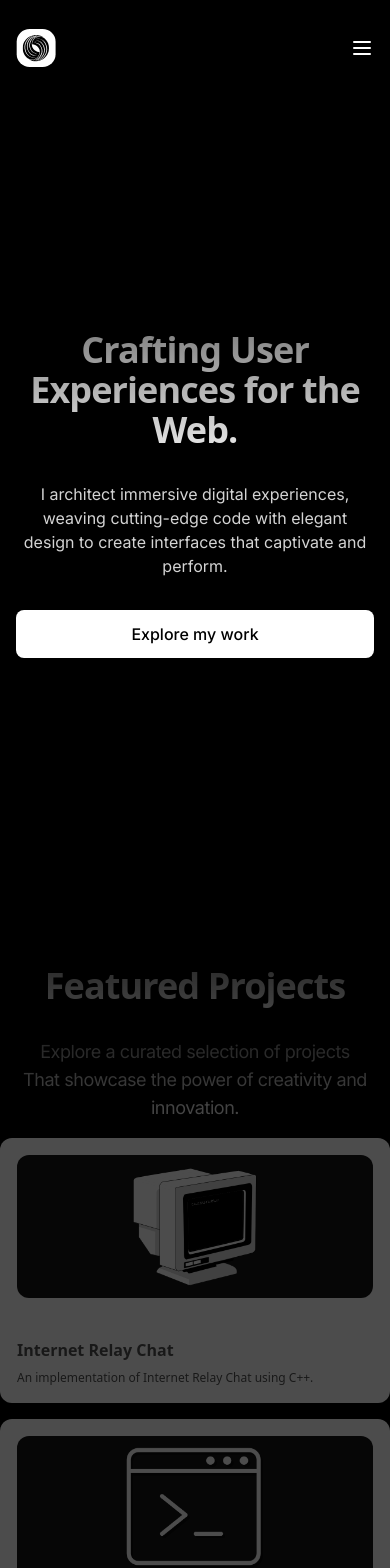
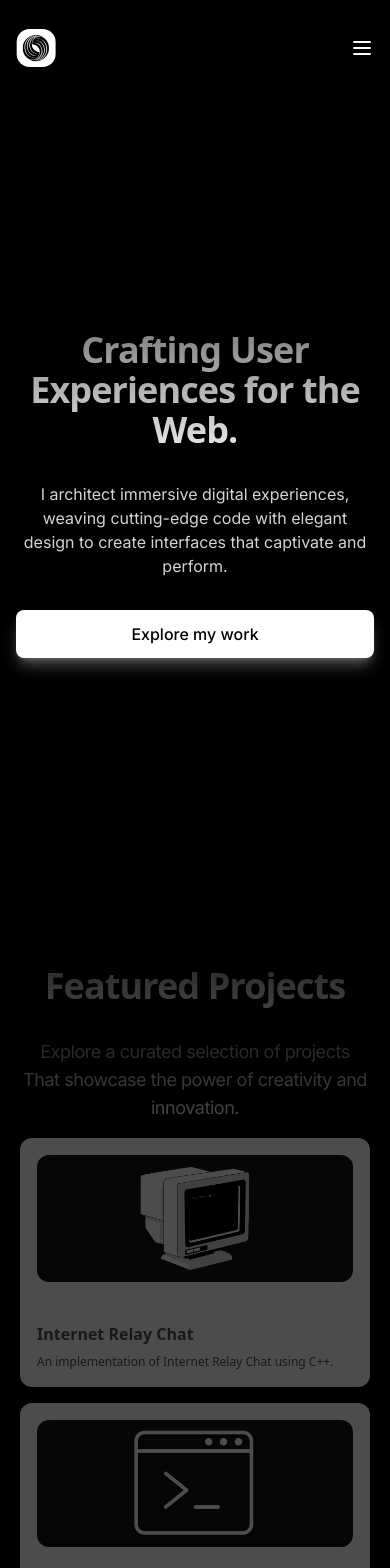
Before and after one commit to knetero/portfolio, a Next.js app: page / in a window 390 px wide. Shown: the top 1568 px of the page. Built offline with nearby package versions, Linux system fonts and the light colour scheme.

Commit message:
FIXED: Projects setup

```diff
--- a/src/components/Home.jsx
+++ b/src/components/Home.jsx
@@ -47,7 +47,7 @@ export function Home() {
           }}
           className="bg-clip-text text-transparent bg-gradient-to-b from-neutral-500 to-neutral-100 dark:to-white text-4xl sm:text-5xl md:text-6xl lg:text-7xl font-sans py-4 md:py-6 relative z-20 font-bold tracking-tight"
         >
-          Crafting User <br className="hidden sm:inline" /> Experiences for the Web.
+          Crafting User <br className="hidden sm:inline " /> Experiences for the Web.
         </motion.h2>
 
         <motion.p
@@ -84,7 +84,7 @@ export function Home() {
               duration: 0.5,
               ease: "easeInOut"
             }}
-            className="bg-white text-black w-full sm:w-auto h-12 px-6 text-base font-medium cursor-pointer hover:bg-gray-200 transition-colors duration-200 rounded-lg"
+            className="bg-white text-black w-full sm:w-auto h-12 px-6 text-base font-medium cursor-pointer hover:bg-gray-200 transition-colors duration-200 rounded-lg shadow shadow-white/30 shadow-lg"
             onClick={(e) => smoothScroll(e, "projects")}
           >
             Explore my work
--- a/src/components/Projects.jsx
+++ b/src/components/Projects.jsx
@@ -18,7 +18,7 @@ export function Projects() {
       <p className="bg-clip-text text-transparent text-center w-[95%] bg-gradient-to-b from-neutral-500 to-neutral-100 dark:to-white text-lg sm:text-2xl tracking-tight">
         Explore a curated selection of projects <br className="bg-clip-text text-transparent bg-gradient-to-b from-neutral-500 to-neutral-100 dark:to-white"/> That showcase the power of creativity and innovation.
       </p>
-      <BentoGrid className="max-w-5xl mx-auto">
+      <BentoGrid className="max-w-5xl sm:mx-auto mx-[20px]">
         {items.map((item, i) => (
           <BentoGridItem
             key={i}
--- a/src/components/ui/bento-grid.tsx
+++ b/src/components/ui/bento-grid.tsx
@@ -35,7 +35,7 @@ export const BentoGridItem = ({
   return (
     <div
       className={cn(
-        "row-span-1 rounded-xl group/bento hover:shadow-xl transition duration-200 shadow-input dark:shadow-none p-4 dark:bg-black dark:border-white/[0.2]  border border-white justify-between flex flex-col space-y-4",
+        "row-span-1 rounded-xl group/bento hover:shadow-xl  transition duration-200 shadow-input dark:shadow-none p-4 dark:bg-black dark:border-white/[0.2] border-[1px]  sm:border sm:border-white justify-between flex flex-col space-y-4",
         className
       )}
     >
--- a/src/components/woobleCard.jsx
+++ b/src/components/woobleCard.jsx
@@ -25,7 +25,7 @@ export function WobbleCardDemo() {
         </div>
 
          <Button
-            className="relative mt-6 sm:absolute sm:mt-0 sm:top-7 sm:right-10 text-sm sm:text-md bg-white text-black font-bold hover:bg-gray-200 transition-colors duration-200 w-32 sm:w-40 h-10 sm:h-12 rounded-lg flex items-center justify-center gap-2"
+            className="relative mt-6 sm:absolute sm:mt-0 sm:top-7 sm:right-10 text-sm sm:text-md bg-white text-black font-bold hover:bg-gray-200 transition-colors duration-200 w-32 sm:w-40 h-10 sm:h-12 rounded-lg flex items-center justify-center gap-2 shadow shadow-white/30 shadow-lg"
          >
             Contact Me
             <ArrowUpRight className="w-4 h-4 sm:w-5 sm:h-5" />
```
